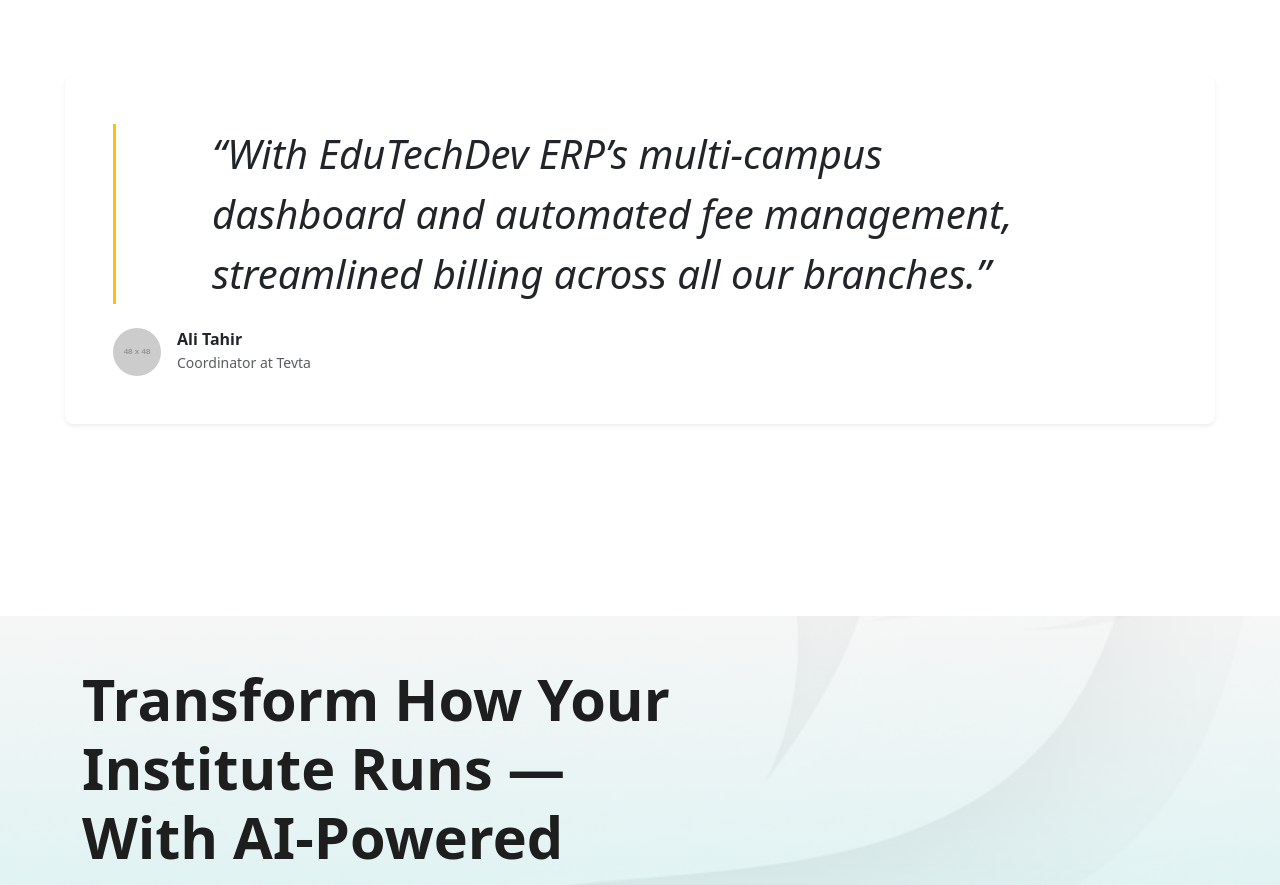
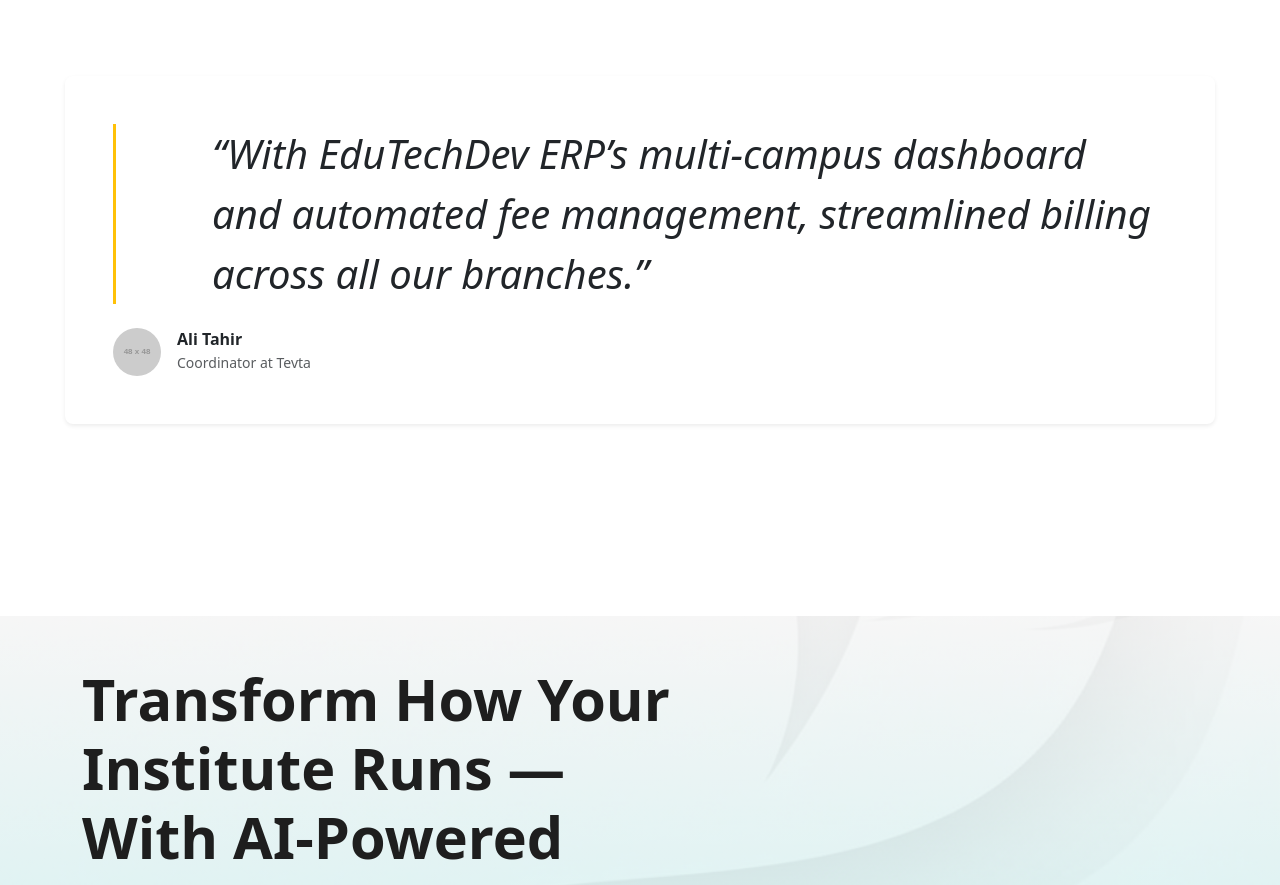
Before and after one commit to JMMAwais/TechDev, an Angular app: page /pricing in a window 1280 px wide. Shown: the part 2140-3025 px from the top of the page. Built offline with nearby package versions, Linux system fonts and the light colour scheme.

Commit message:
remove paddind testimonial

```diff
--- a/src/app/components/pricing/pricing.component.html
+++ b/src/app/components/pricing/pricing.component.html
@@ -346,8 +346,8 @@
 <!--Tentimonial-->
 <div class="card shadow-sm border-0 rounded-3 my-5 mx-auto" style="max-width: 1150px; margin-top: 600px;">
   <div class="card-body p-5 ps-5 ">
-    <blockquote class="blockquote mb-4  border-start border-3 border-warning ps-5 pe-5 ">
-      <p class="fs-1 fst-italic mb-0 ps-5 pe-5">
+    <blockquote class="blockquote mb-4  border-start border-3 border-warning ps-5 pe ">
+      <p class="fs-1 fst-italic mb-0 ps-5 pe-1">
         “With EduTechDev ERP’s multi-campus dashboard and automated fee management,
         streamlined billing across all our branches.”
     </blockquote>
```
